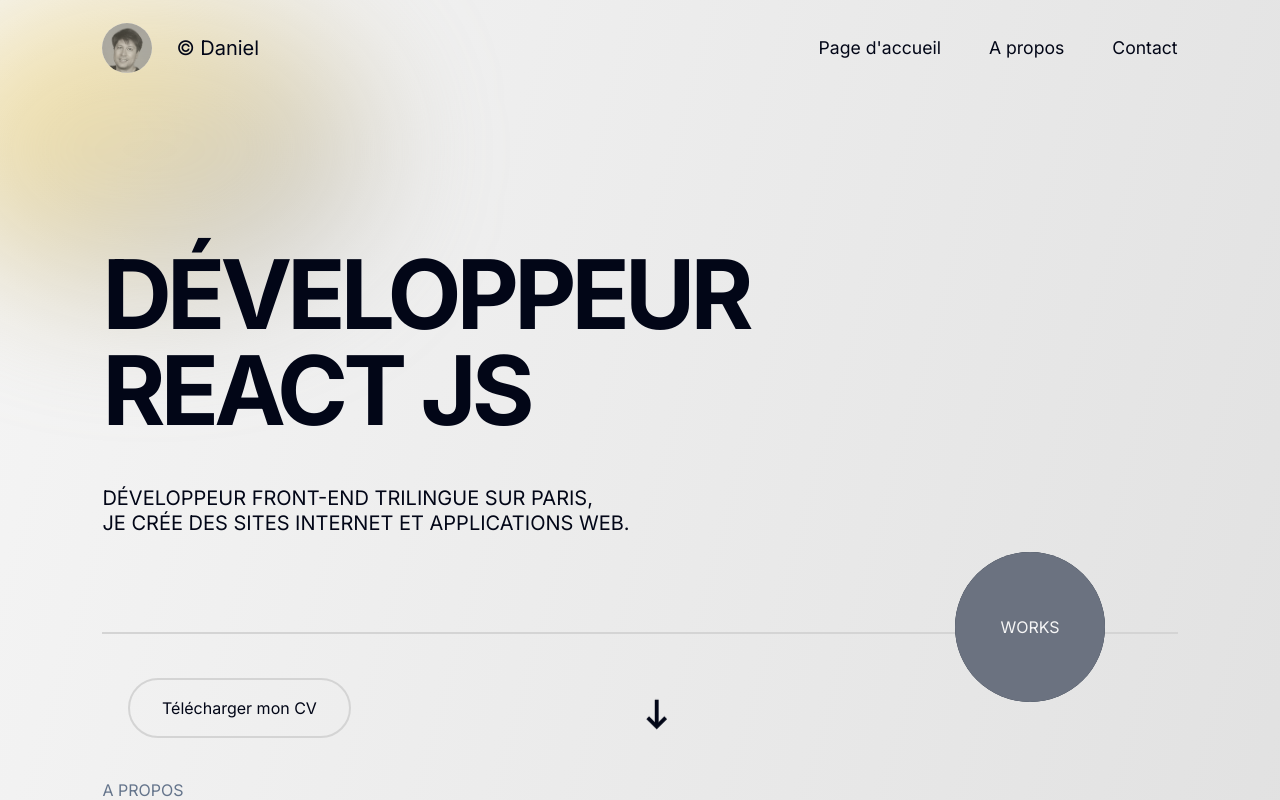
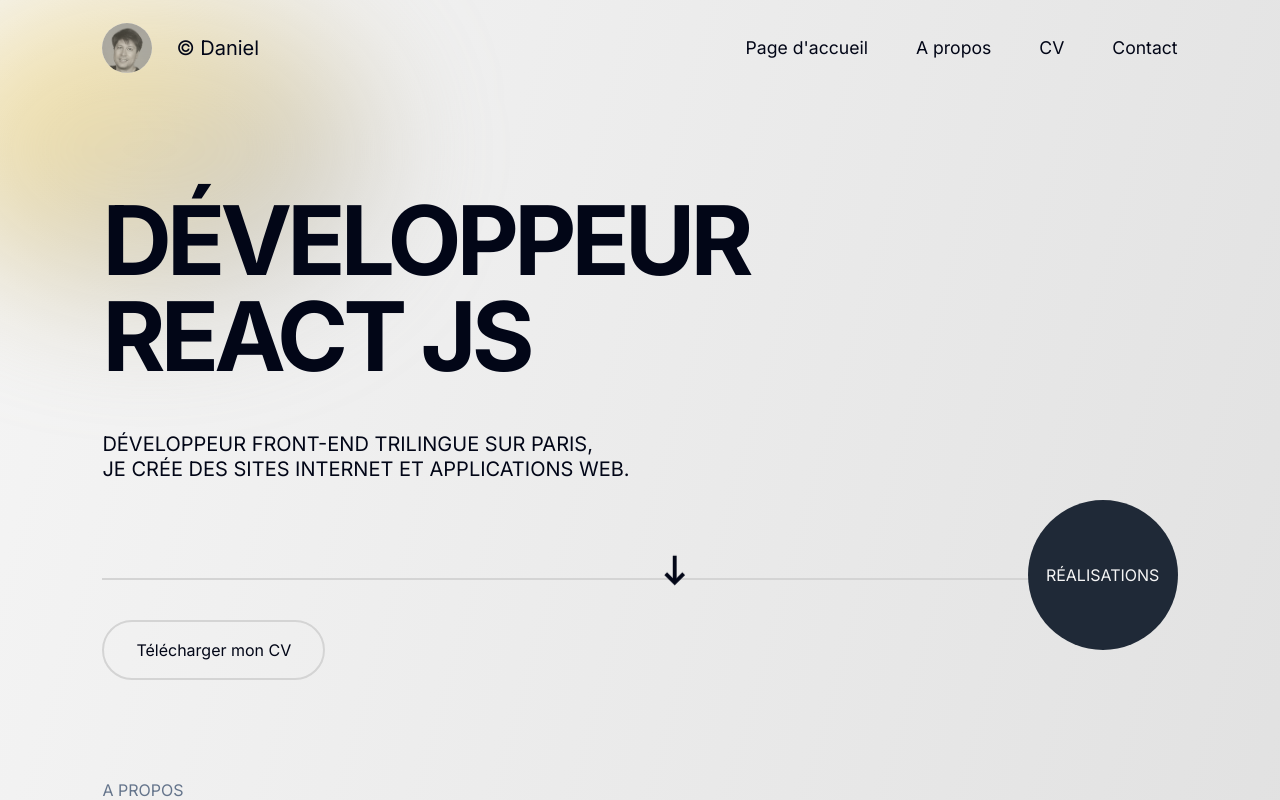
Before and after one commit to daniel-lou18/OC-projet8-portfolio, a React (Vite) app: page / in a window 1280 px wide. Shown: the top 800 px of the page. Built offline with nearby package versions, Linux system fonts and the light colour scheme.

Commit message:
Refactoring composant Hero

```diff
--- a/src/components/Footer/Footer.tsx
+++ b/src/components/Footer/Footer.tsx
@@ -22,7 +22,7 @@ function Footer() {
         <h2 className="text-4xl md:text-8xl pb-28 border-b-neutral-300 border-b-2 border-solid relative contact-title">
           Me contacter
         </h2>
-        <TrackBall size="10rem" linkTo="/contact" top={350} right={250}>
+        <TrackBall size="10rem" linkTo="/contact">
           C'est par ici !
         </TrackBall>
         <div className="flex flex-col md:flex-row pt-16 gap-8">
--- a/src/components/Header/Header.tsx
+++ b/src/components/Header/Header.tsx
@@ -21,7 +21,7 @@ function Header() {
   return (
     <>
       <div className="lg:block hidden">
-        <AnimatePresence>
+        <AnimatePresence initial={false}>
           {showHeader && (
             <motion.header
               className="justify-between w-full h-16 top-4 z-20 px-[8%] flex items-center fixed"
--- a/src/components/Header/Navbar.tsx
+++ b/src/components/Header/Navbar.tsx
@@ -11,6 +11,9 @@ function Navbar() {
           <Link to="/">A propos</Link>
         </li>
         <li className="relative">
+          <Link to="/">CV</Link>
+        </li>
+        <li className="relative">
           <Link to="/contact">Contact</Link>
         </li>
       </ul>
--- a/src/components/Hero/Hero.tsx
+++ b/src/components/Hero/Hero.tsx
@@ -5,9 +5,9 @@ import Intro from "./Intro";
 import ScrollDown from "./ScrollDown";
 import LeftHanger from "./LeftHanger";
 import Blob from "../Blob/Blob";
-import Shape from "./Shape";
 import TrackBall from "../ui/TrackBall/TrackBall";
 import Button from "../ui/Button/Button";
+import Reveal from "../ui/Reveal/Reveal";
 
 function Hero() {
   const ref = useRef<HTMLDivElement>(null);
@@ -15,23 +15,18 @@ function Hero() {
     target: ref,
     offset: ["start start", "end start"],
   });
-  const positionX2 = useTransform(scrollYProgress, [0, 0.4], [0, -1500]);
   const scrollOpacity = useTransform(scrollYProgress, [0, 0.1], [1, 0]);
 
   return (
     <>
       <Blob />
-      <motion.div className="h-screen w-full overflow-hidden" ref={ref}>
-        <motion.div
-          className="h-fit flex flex-col gap-24 md:gap-12 justify-center items-start relative md:border-b-2 md:border-solid md:border-neutral-300 pb-24 mx-4"
-          style={{
-            margin: "0 8%",
-            top: "55%",
-            transform: "translateY(-50%)",
-          }}
-        >
-          {/* <LeftHanger /> */}
-          <div>
+      {/* <LeftHanger /> */}
+      <motion.div
+        className="h-screen w-full overflow-hidden pt-[15%]"
+        ref={ref}
+      >
+        <div className="h-fit mx-[8%] flex flex-col gap-24 md:gap-12 pb-24">
+          <Reveal>
             <LetterChangeText
               words={[
                 "FULL-STACK",
@@ -43,23 +38,28 @@ function Hero() {
                 "NODE JS",
               ]}
             />
-          </div>
-          <motion.div>
+          </Reveal>
+          <Reveal>
             <Intro />
+          </Reveal>
+        </div>
+        <div className="flex justify-between mx-[8%] border-t-2 border-solid border-neutral-300">
+          <Reveal style="fit">
+            <div className="relative left-8 md:left-0 top-[40px]">
+              <Button>Télécharger mon CV</Button>
+            </div>
+          </Reveal>
+          <motion.div style={{ opacity: scrollOpacity }}>
+            <Reveal>
+              <ScrollDown />
+            </Reveal>
           </motion.div>
-        </motion.div>
-        {/* <div className="text-[7rem] font-bold tracking-tighter relative left-[30%] top-[40%]">
-          DANIEL DERUDDER
-        </div> */}
-        <motion.div style={{ opacity: scrollOpacity }}>
-          <ScrollDown />
-        </motion.div>
-        <div className="relative left-8 md:left-32 top-[290px]">
-          <Button>Télécharger mon CV</Button>
+          <Reveal style="fit">
+            <TrackBall size={150} coords={{ top: -80 }}>
+              RÉALISATIONS
+            </TrackBall>
+          </Reveal>
         </div>
-        <TrackBall size={150} top={552} right={175}>
-          WORKS
-        </TrackBall>
       </motion.div>
     </>
   );
--- a/src/components/Hero/scrollDown.module.css
+++ b/src/components/Hero/scrollDown.module.css
@@ -1,7 +1,5 @@
 .bounce {
-  position: absolute;
-  left: 50%;
-  transform: translateX(-50%);
+  position: relative;
   bottom: 5%;
 
   -moz-animation: bounce 2s infinite;
--- a/src/components/ui/Reveal/Reveal.tsx
+++ b/src/components/ui/Reveal/Reveal.tsx
@@ -1,9 +1,13 @@
 import { PropsWithChildren } from "react";
 import { motion } from "framer-motion";
 
-function Reveal({ children }: PropsWithChildren) {
+type RevealProps = PropsWithChildren<{
+  style?: string;
+}>;
+
+function Reveal({ children, style = "full" }: RevealProps) {
   return (
-    <div className="w-full relative">
+    <div className={`${style === "full" ? "w-full" : "w-fit"} relative`}>
       <motion.div
         initial={{ opacity: 0, y: 75 }}
         whileInView={{ opacity: 1, y: 0 }}
--- a/src/components/ui/TrackBall/TrackBall.tsx
+++ b/src/components/ui/TrackBall/TrackBall.tsx
@@ -6,22 +6,16 @@ import { Link } from "react-router-dom";
 type TrackBallProps = PropsWithChildren<{
   size?: number | string;
   style?: string;
-  position?: string;
-  top?: number;
-  right?: number;
-  left?: number | "";
   linkTo?: string;
+  coords?: {};
 }>;
 
 function TrackBall({
   children,
   size = "5rem",
   style = "",
-  position = "absolute",
-  top = 0,
-  right = 0,
-  left = "",
   linkTo = "/",
+  coords,
 }: TrackBallProps) {
   const [mouseX, setMouseX] = useState(0);
   const [mouseY, setMouseY] = useState(0);
@@ -41,7 +35,7 @@ function TrackBall({
   return (
     <Link to={linkTo}>
       <motion.div
-        className={`hidden md:flex rounded-full overflow-hidden justify-center items-center hover:cursor-pointer z-30 ${styles.trackball} ${styles[style]}`}
+        className={`relative flex rounded-full overflow-hidden justify-center items-center hover:cursor-pointer z-30 ${styles.trackball} ${styles[style]}`}
         animate={{
           translateX: mouseX,
           translateY: mouseY,
@@ -52,7 +46,7 @@ function TrackBall({
             stiffness: 250,
           },
         }}
-        style={{ width: size, height: size, top, right, left, position }}
+        style={{ width: size, height: size, ...coords }}
         onMouseMove={handleMouseMove}
         onMouseLeave={resetPosition}
       >
```
